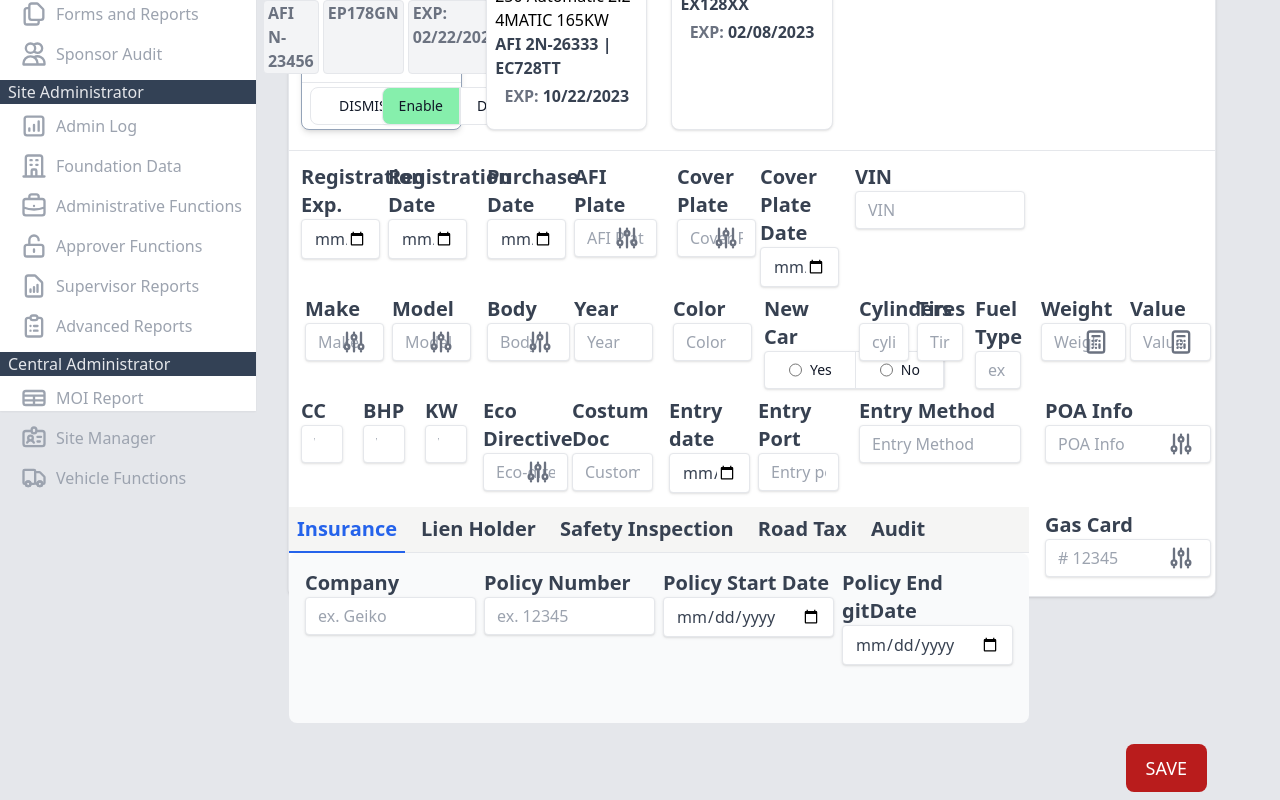
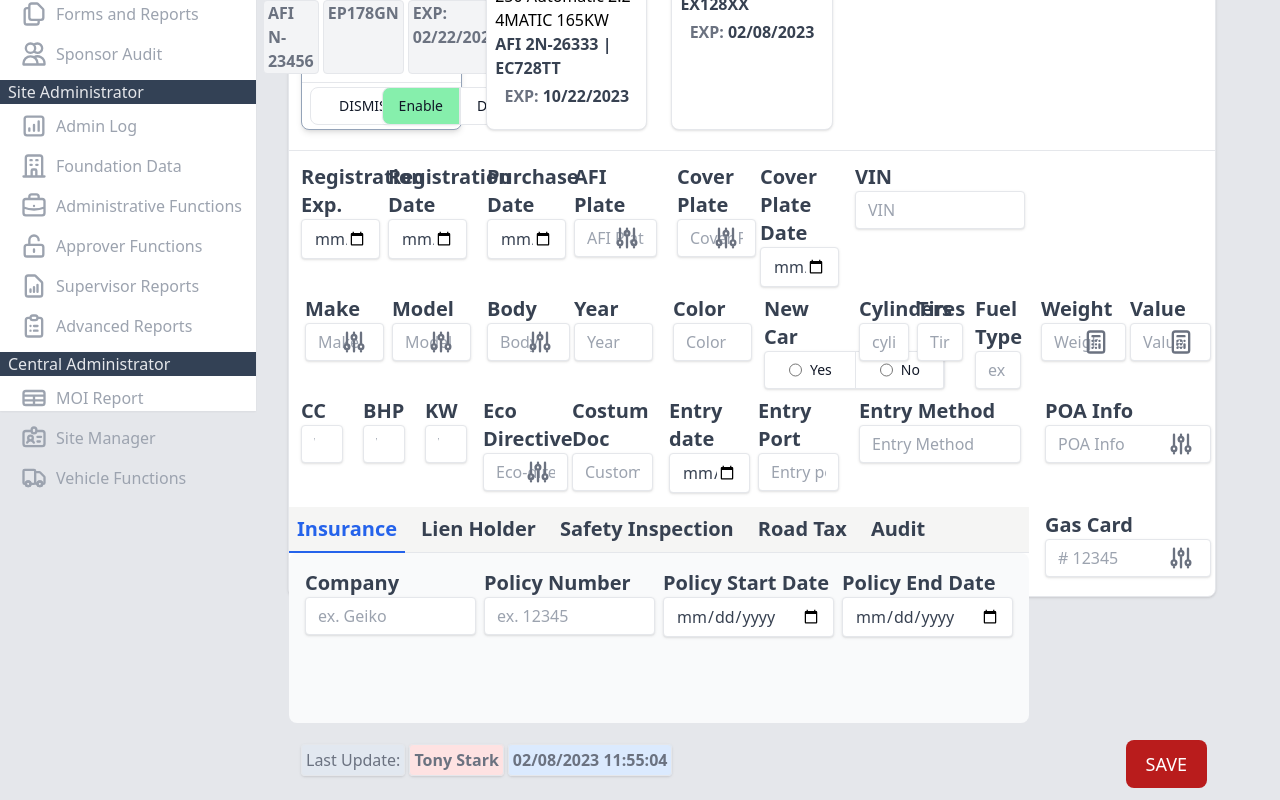
Before and after one commit to ccavalleri/cmvro, a Next.js app: page /Operator/VehiclesEdit in a window 1280 px wide. Shown: the part 455-1255 px from the top of the page. Built offline with nearby package versions, Linux system fonts and the light colour scheme; what tw-elements would draw is missing.

Commit message:
add last update information

```diff
--- a/pages/Operator/VehiclesEdit.js
+++ b/pages/Operator/VehiclesEdit.js
@@ -677,7 +677,7 @@ export default function VehiclesEdit() {
                             placeholder="ex. "
                             errorMessage=""
                             maxlength="50"
-                            label="Policy End gitDate"
+                            label="Policy End Date"
                             type="date"
                             required="true"
                             value=""
@@ -723,13 +723,26 @@ export default function VehiclesEdit() {
               </div>
             </div>
             <hr className="h-px my-2 bg-gray-200 border-0 dark:bg-gray-700" />
-            <div className="flex justify-end col-span-4">
-              <button
-                type="button"
-                className="mt-1 font-bold focus:outline-none text-white bg-red-700 hover:bg-red-800 focus:ring-4 focus:ring-red-300 font-medium rounded-lg text-lg px-5 py-2.5 mr-2 mb-2 dark:bg-red-600 dark:hover:bg-red-700 dark:focus:ring-red-900"
-              >
-                SAVE
-              </button>
+            <div className="grid grid-cols-2">
+              <div className="mt-2 ml-2">
+                <span className="text-gray-500 ml-1 border rounded px-1 py-1 bg-slate-200 shadow">
+                  Last Update:
+                </span>
+                <span className="text-gray-500 ml-1 border rounded px-1 py-1 bg-red-100 font-bold shadow">
+                  Tony Stark
+                </span>
+                <span className="text-gray-500 ml-1 border rounded px-1 py-1 bg-blue-100 font-bold shadow">
+                  02/08/2023 11:55:04
+                </span>
+              </div>
+              <div className="flex justify-end">
+                <button
+                  type="button"
+                  className="font-bold focus:outline-none text-white bg-red-700 hover:bg-red-800 focus:ring-4 focus:ring-red-300 font-medium rounded-lg text-lg px-5 py-2.5 mr-2 mb-2 dark:bg-red-600 dark:hover:bg-red-700 dark:focus:ring-red-900"
+                >
+                  SAVE
+                </button>
+              </div>
             </div>
           </>
         }
```
